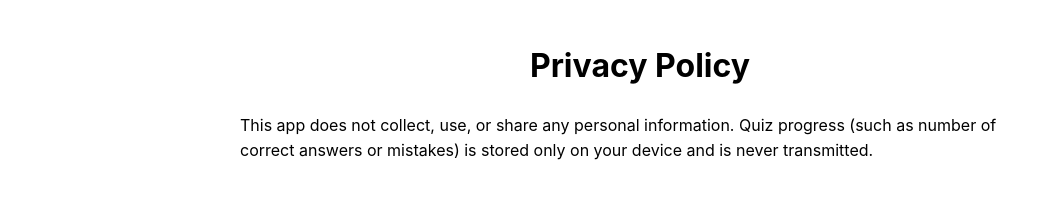
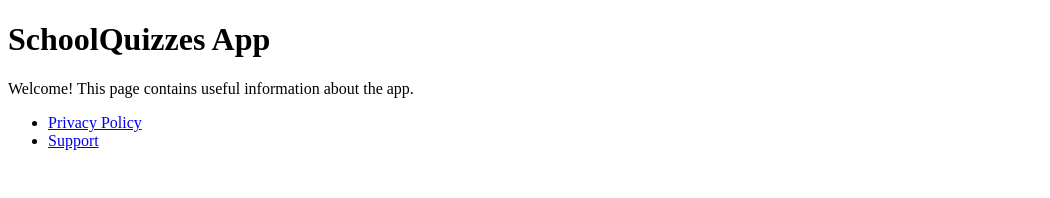
Before and after one commit to naturallearnflowapp-git/SchoolQuizzes, a plain HTML site: page index.html in a window 1280 px wide. Shown: the whole page, without its empty margins (0-1050 px from the left). Drawn offline with Linux system fonts and the light colour scheme.

Commit message:
Update index.html

```diff
--- a/index.html
+++ b/index.html
@@ -1,25 +1,15 @@
 <!DOCTYPE html>
 <html lang="en">
 <head>
-    <meta charset="UTF-8">
-    <meta name="viewport" content="width=device-width, initial-scale=1.0">
-    <title>Privacy Policy</title>
-    <style>
-        body {
-            font-family: -apple-system, BlinkMacSystemFont, "Segoe UI", Roboto, Arial, sans-serif;
-            max-width: 800px;
-            margin: 40px auto;
-            padding: 0 20px;
-            line-height: 1.6;
-        }
-        h1 {
-            text-align: center;
-        }
-    </style>
+  <meta charset="UTF-8">
+  <title>GeoHistoryMath App</title>
 </head>
 <body>
-    <h1>Privacy Policy</h1>
-    <p>This app does not collect, use, or share any personal information.
-    Quiz progress (such as number of correct answers or mistakes) is stored only on your device and is never transmitted.</p>
+  <h1>SchoolQuizzes App</h1>
+  <p>Welcome! This page contains useful information about the app.</p>
+  <ul>
+    <li><a href="privacy-policy.html">Privacy Policy</a></li>
+    <li><a href="support.html">Support</a></li>
+  </ul>
 </body>
 </html>
```
